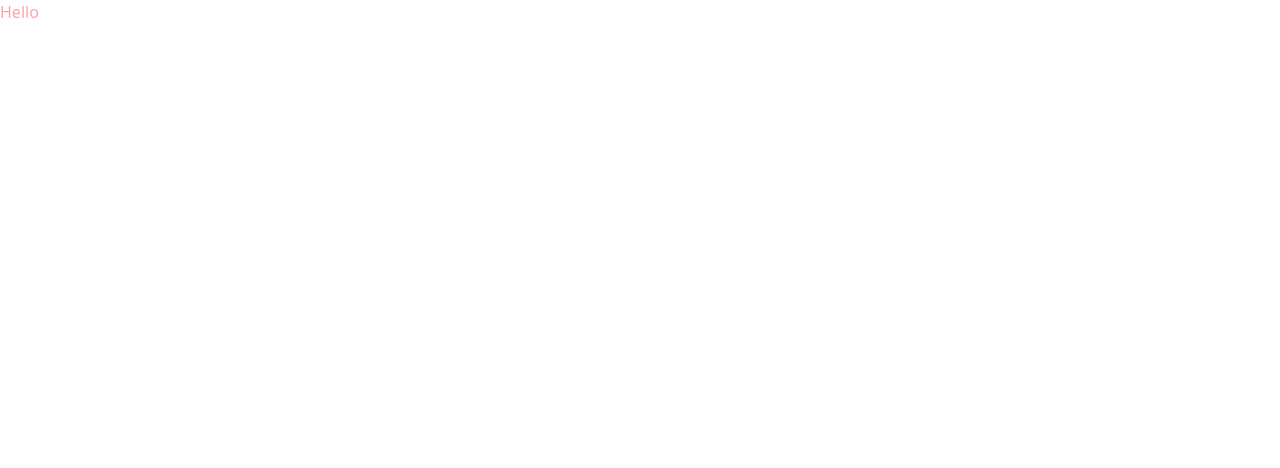
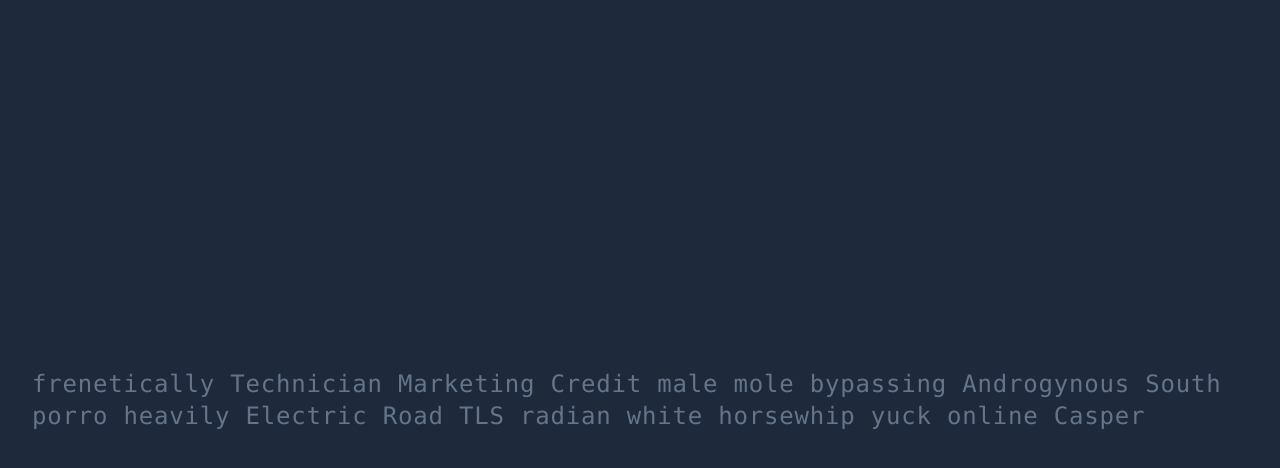
Before and after one commit to tanerijun/speed-type-react, a React (Vite) app: page / in a window 1280 px wide. Shown: the top 468 px of the page. Built offline with nearby package versions, Linux system fonts and the light colour scheme.

Commit message:
Generate random words to type

```diff
--- a/src/App.tsx
+++ b/src/App.tsx
@@ -1,5 +1,7 @@
+import Words from "./components/Words";
+
 function App() {
-  return <h1 className="text-red-300">Hello</h1>;
+  return <Words />;
 }
 
 export default App;
--- /dev/null
+++ b/src/components/Words.tsx
@@ -0,0 +1,9 @@
+import { faker } from "@faker-js/faker";
+
+const words = faker.random.words(20);
+
+function Words() {
+  return <div className="text-slate-500 text-2xl">{words}</div>;
+}
+
+export default Words;
--- a/src/index.css
+++ b/src/index.css
@@ -1,3 +1,9 @@
 @tailwind base;
 @tailwind components;
 @tailwind utilities;
+
+@layer base {
+    body {
+        @apply min-h-screen bg-slate-800 grid place-items-center font-mono tracking-wider px-8;
+    }
+}
--- a/tailwind.config.cjs
+++ b/tailwind.config.cjs
@@ -1,11 +1,15 @@
 /** @type {import('tailwindcss').Config} */
+
+const colors = require("tailwindcss/colors");
+
 module.exports = {
-  content: [
-    "./index.html",
-    "./src/**/*.{js,ts,jsx,tsx}",
-  ],
+  content: ["./index.html", "./src/**/*.{js,ts,jsx,tsx}"],
   theme: {
-    extend: {},
+    extend: {
+      colors: {
+        primary: colors.yellow,
+      },
+    },
   },
   plugins: [],
-}
+};
--- a/tsconfig.json
+++ b/tsconfig.json
@@ -5,7 +5,7 @@
     "lib": ["DOM", "DOM.Iterable", "ESNext"],
     "allowJs": false,
     "skipLibCheck": true,
-    "esModuleInterop": false,
+    "esModuleInterop": true,
     "allowSyntheticDefaultImports": true,
     "strict": true,
     "forceConsistentCasingInFileNames": true,
```
